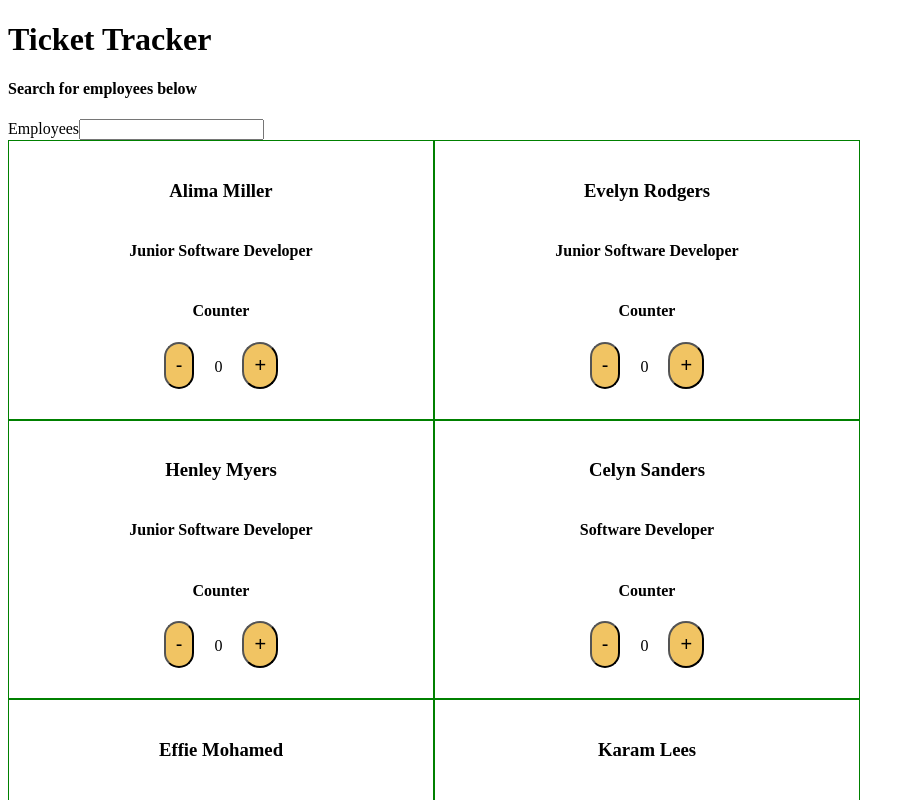
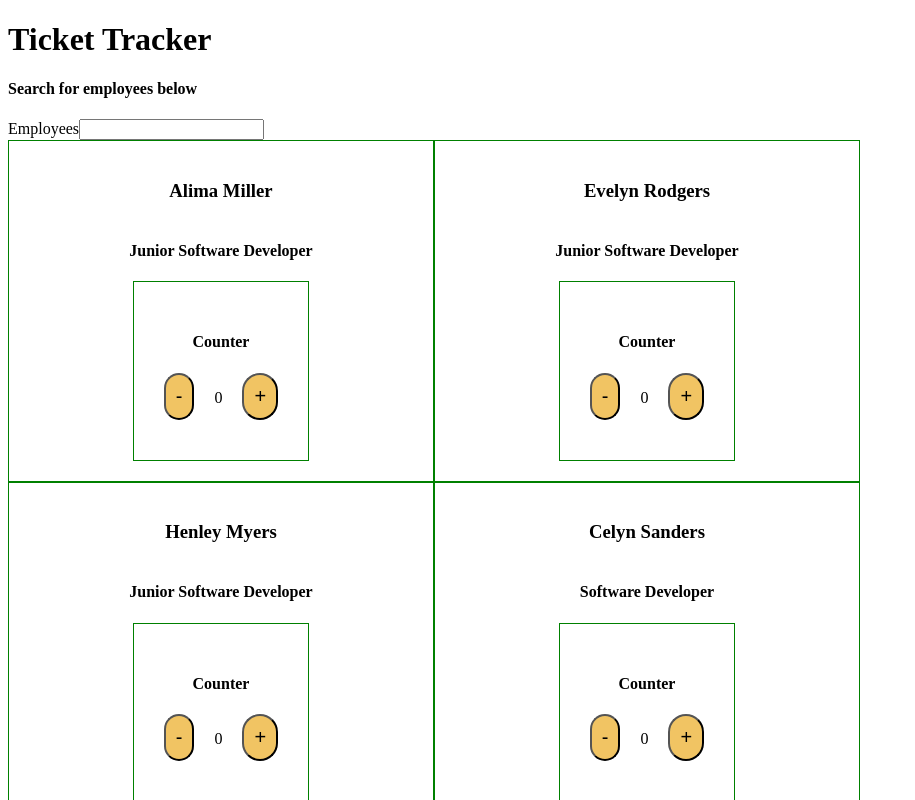
Before and after one commit to FaridahAbdulsalam/ticket-tracker, a React (Vite) app: page / in a window 1280 px wide. Shown: the top 800 px of the page, without its empty margins (0-915 px from the left). Built offline with nearby package versions, Linux system fonts and the light colour scheme.

Commit message:
border added to counter section

```diff
--- a/src/components/Ticket/Ticket.scss
+++ b/src/components/Ticket/Ticket.scss
@@ -9,6 +9,11 @@
 
     .ticket__role{
         text-align: center;
+    }
+    .ticket__counter-border{
+        text-align: center;
+        border: 1px solid green;
+        padding: 30px;
     }
 
     .ticket__counter-section{
@@ -25,7 +30,7 @@
     }
 }
 
-@media screen and (min-width: 800px) {
+@media screen and (min-width: 500px) {
     .ticket{
         width: 30vw;
         height: auto;
--- a/src/components/Ticket/Ticket.tsx
+++ b/src/components/Ticket/Ticket.tsx
@@ -22,12 +22,14 @@ const Ticket = ({ name, role }: TicketProps) => {
     <div className="ticket">
       <h3 className="ticket__name">{name}</h3>
       <h4 className="ticket__role">{role}</h4>
+      <div  className="ticket__counter-border">
       <h4 className="ticket__counter">Counter</h4>
       <div className="ticket__counter-section">
         <button className="ticket__minus-button" onClick={handleDecrment}>-</button>
         <p>{counter}</p>
         <button className="ticket__plus-button" onClick={handleIncrement}>+</button>
       </div>
+      </div>
     </div>
   );
 };
```
